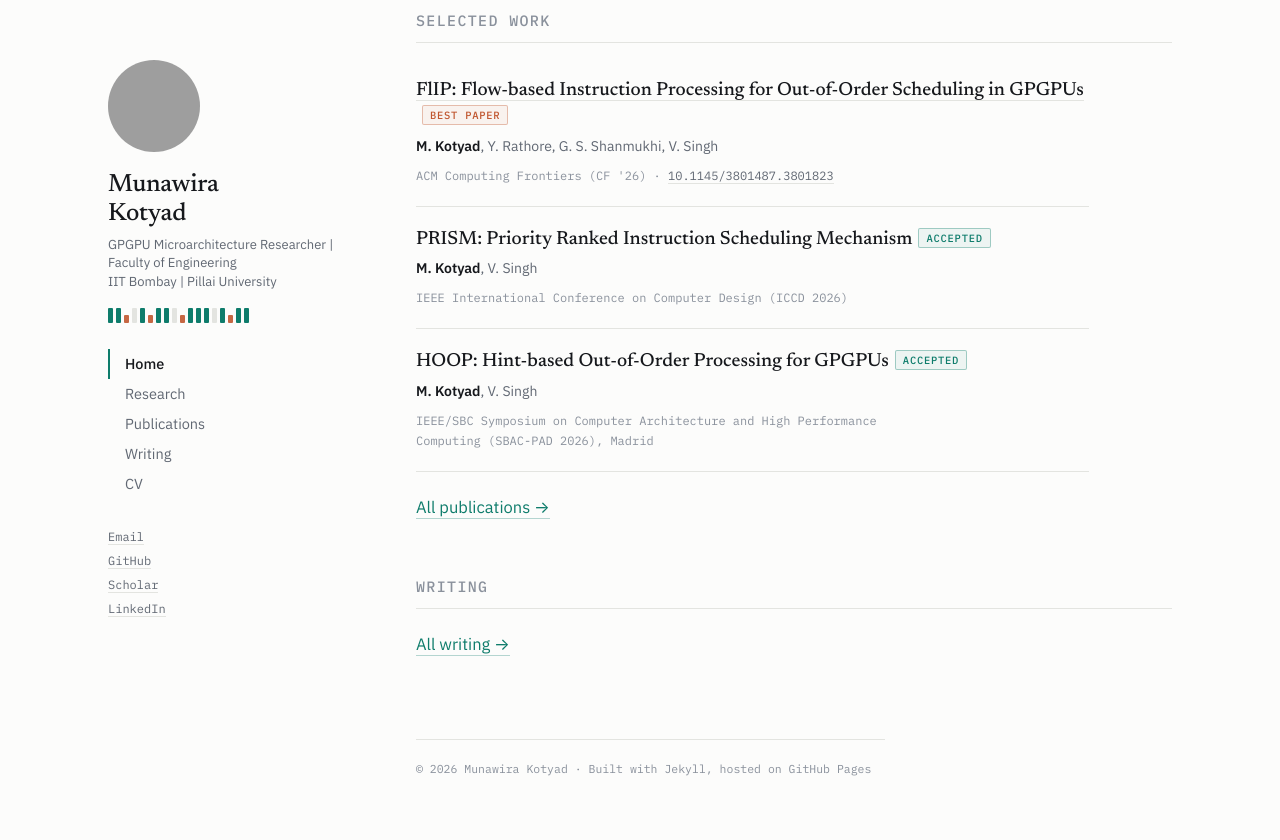
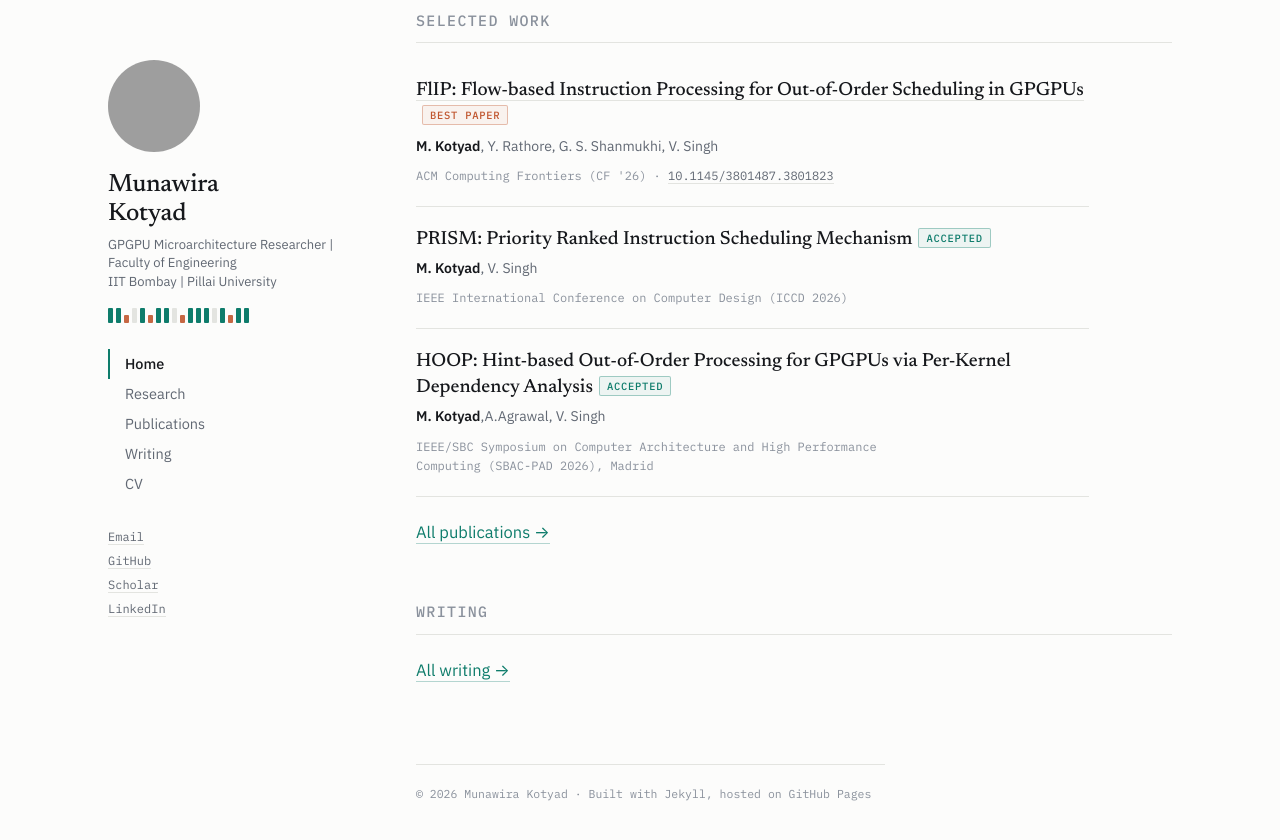
Before and after one commit to munawira/munawira.github.io, a Jekyll site: the page built from index.md, in a window 1280 px wide and 900 px high, scrolled down 1042 px. Shown: the top 840 px of the window. Built offline with Jekyll 4.4.1, drawn with Linux system fonts in a browser that asks for light colours; grey boxes are pictures that could not be loaded.

Commit message:
Update index.md

```diff
--- a/index.md
+++ b/index.md
@@ -41,8 +41,8 @@ After graduating, I started working as a Core OS developer at Intel Corporation
 </div>
 
 <div class="pub">
-  <p class="pub-title">HOOP: Hint-based Out-of-Order Processing for GPGPUs<span class="tag accepted">Accepted</span></p>
-  <p class="pub-authors"><span class="me">M. Kotyad</span>, V. Singh</p>
+  <p class="pub-title">HOOP: Hint-based Out-of-Order Processing for GPGPUs via Per-Kernel Dependency Analysis<span class="tag accepted">Accepted</span></p>
+  <p class="pub-authors"><span class="me">M. Kotyad</span>,A.Agrawal, V. Singh</p>
   <p class="pub-meta">IEEE/SBC Symposium on Computer Architecture and High Performance Computing (SBAC-PAD 2026), Madrid</p>
 </div>
 
```
